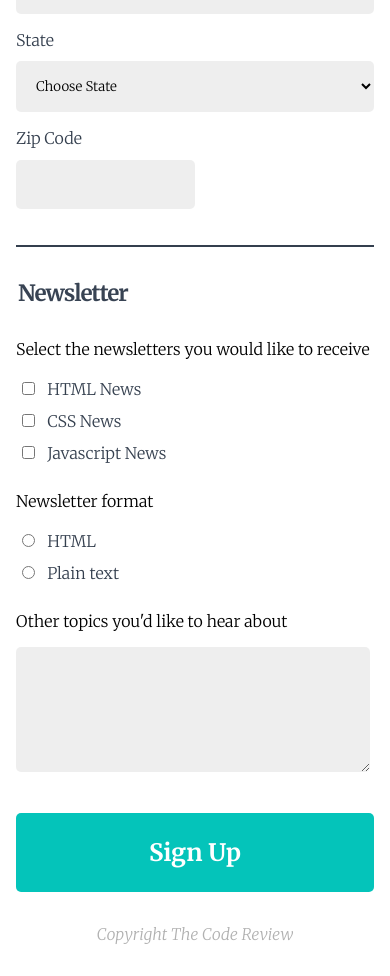
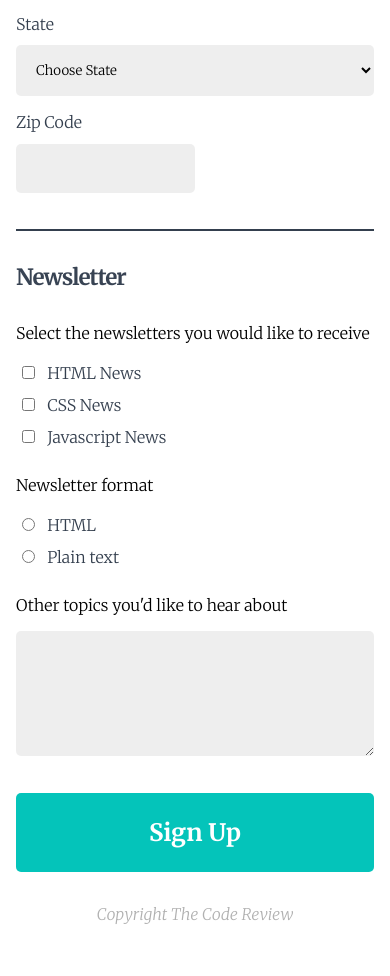
Before and after one commit to danieltreep/online-registration-form, a plain HTML site: page index.html in a window 390 px wide. Shown: the part 823-1799 px from the top of the page. Drawn offline with Linux system fonts and the light colour scheme.

Commit message:
Mobile version done

```diff
--- a/css/styles.css
+++ b/css/styles.css
@@ -34,6 +34,7 @@ legend {
     font-weight: 700;
     font-size: 1.4rem;
     letter-spacing: -1px;
+    padding: 0;
 }
 main {
     margin: 0 1rem;
@@ -62,11 +63,10 @@ p {
     border-top: 2px solid rgb(52, 63, 78);
     margin-top: 3px;
 }
-.intro,
-footer {
+.intro {
     color: rgb(177, 177, 177);
     margin: 1rem;
-    padding: 0 0 1rem;
+    padding: 0;
 }
 .input,
 .zip{
@@ -79,18 +79,10 @@ footer {
 .zip {
     max-width: 50%;
 }
-input[placeholder] {
-    text-align: end;
-    font-style: italic;
-}
-.input:focus-visible {
-    border: darkblue;
-}
-.newsletter {
-   display: inline-block;
+.input:focus {
+    outline-color: darkblue;
 }
 .textarea {
-    width: 100%;
     height: 125px;
     margin-top: 1rem;
 }
@@ -104,9 +96,18 @@ input[placeholder] {
     border: none;
     border-radius: 5px;
 }
-/* .choose-state {
+::-webkit-input-placeholder {
+    text-align: right;
+    font-style: italic;
+ }
+ .footer {
+    padding: 1rem 0 0;
+    margin: 1rem;
     color: rgb(177, 177, 177);
-} */
-select:first-child {
-    color: rgb(255, 1, 1);
-}
+ }
+
+ /* Media Queries */
+
+ @media screen (min-width: 768px) {
+
+ }
--- a/index.html
+++ b/index.html
@@ -44,8 +44,9 @@
                     </fieldset>
                 </div>
                 <div class="form-section">
-                    <fieldset class="newsletter">
+                    <fieldset>
                         <legend>Newsletter</legend>
+                            <div class="newsletter">
                                 <p>Select the newsletters you would like to receive</p><br>
                                 <input type="checkbox" id="html_news" value="html_news" name="user_newsletter">
                                 <label for="html_news">HTML News</label><br>
@@ -59,6 +60,7 @@
                                 <label for="html_format">HTML</label><br>
                                 <input type="radio" id="plain_format" value="plain_format" name="user_format">
                                 <label for="plain_format">Plain text</label><br>
+                            </div>
                             <p>Other topics you'd like to hear about</p>
                             <textarea class="input textarea" id="other_topics" name="user_other_topics"></textarea>
                     </fieldset>
@@ -67,7 +69,7 @@
             </form>
         </main>
         <footer>
-            <p>Copyright The Code Review</p>
+            <p class="footer">Copyright The Code Review</p>
         </footer>
     </body>
 </html>
```
Lines whose indentation alone changed are shown as unchanged.
